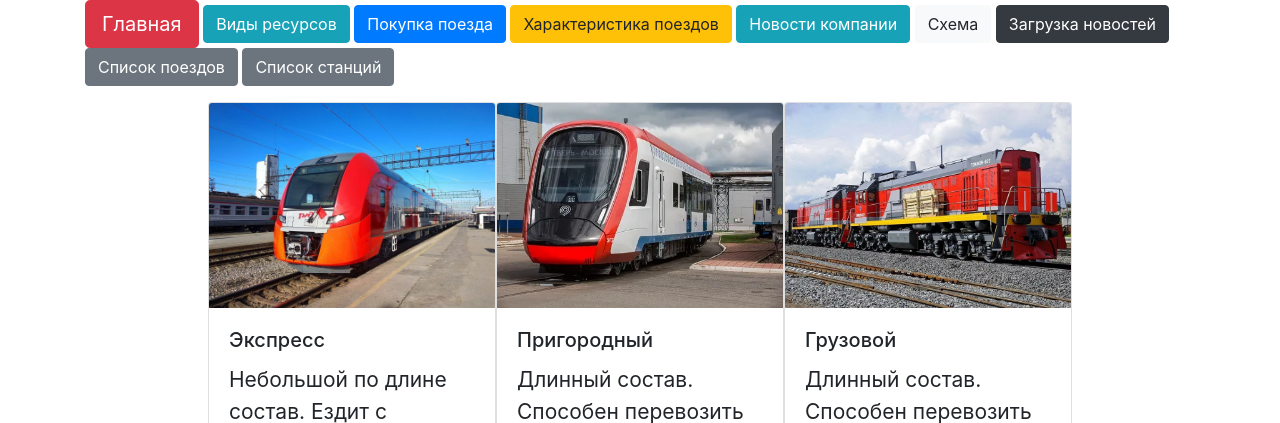
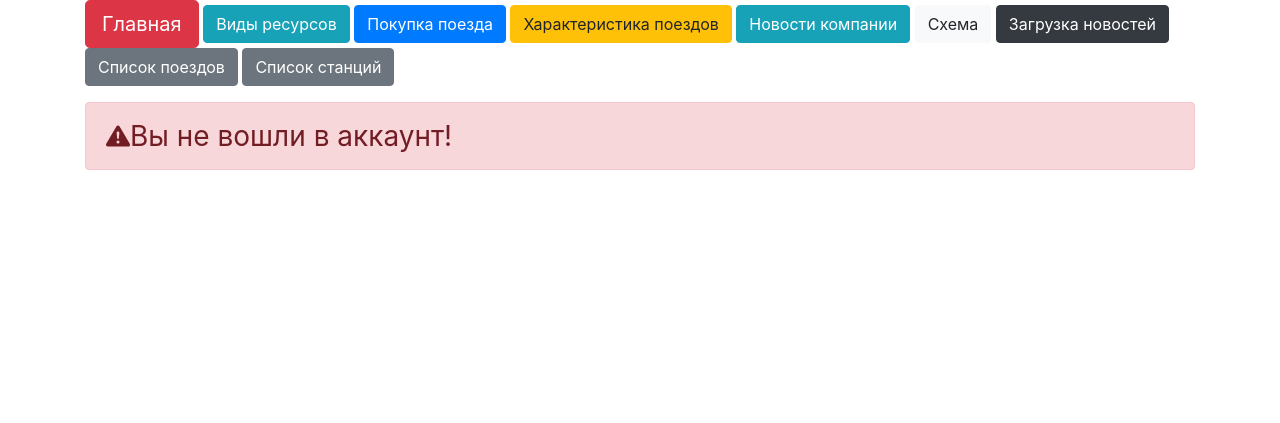
Before and after one commit to Neonchik4/Railway_Revolution, a Flask app: page /train_info in a window 1280 px wide. Shown: the part 70-493 px from the top of the page. After the commit the page ends 240 px from the top, so only its background shows below. Run offline with Flask 3, Linux system fonts and the light colour scheme; some libraries are stand-ins or nearby versions.

Commit message:
Train_bd 1.0

```diff
--- a/main.py
+++ b/main.py
@@ -25,6 +25,17 @@ api = Api(app)
 app.config['SECRET_KEY'] = 'yandexlyceum_secret_key'
 login_manager = LoginManager()
 login_manager.init_app(app)
+
+
+# @app.route('/station_info')
+# def resources():
+#     if current_user.is_authenticated:
+#         is_authenticated = True
+#     else:
+#         is_authenticated = False
+#     return render_template('station_info.html', **CONST_PARAMS, name_line=LINES,
+#                            lines=dic_line_to_stations,
+#                            is_authenticated=is_authenticated, title='Виды ресурсов')
 
 
 def maker_money_beautiful_format(number):
@@ -155,7 +166,8 @@ def buying_train():
     elif request.method == 'POST':
         params = dict(request.form)
         train_type = params['train_type']
-        cur = sqlite3.connect('db/Railway_data.db').cursor()
+        con = sqlite3.connect('db/Railway_data.db')
+        cur = con.cursor()
         # Заметка: переводим тип поезда в кириллицу
         if train_type == 'express':
             company.money -= LASTOCHKA_PRICE
@@ -172,10 +184,14 @@ def buying_train():
                         SET cash = {company.money}
                         WHERE id = 1""")
         update_money()
+        # имя поезда, пробел, № id
         line = params['line']
         station1 = params['station1']
         station2 = params['station2']
         trip_cost = params['trip_cost']
+        cur.execute(f"""INSERT INTO trains(name, station1, station2, price, line_id)
+                        VALUES('{train_type} №{line}', '{station1}', '{station2}', {trip_cost}, '{line}')""")
+        con.commit()
         return render_template('result_buying_train.html', train_type=train_type, line=line,
                                station1=station1, **CONST_PARAMS, title='Покупка поезда',
                                station2=station2, trip_cost=trip_cost)
@@ -342,6 +358,8 @@ cursor_sql1 = con1.cursor()
 LINES = [i[0] for i in cursor_sql1.execute('SELECT name FROM LINES').fetchall()]
 dic_line_to_stations = {i[0]: i[1].split(', ') for i in
                         cursor_sql1.execute('SELECT name, stations FROM LINES').fetchall()}
+print(LINES)
+print(dic_line_to_stations)
 
 RESOURCES = ['Нефтепродукты', "Строительные материалы", "Химическая продукция", "Металлопрокат",
              "Контейнеры", "Уголь", "Нефть", "Песок", "Глина", "Древесина", "Сталь", "Алюминий", "Зерно", "Сахар",
--- a/templates/train_info.html
+++ b/templates/train_info.html
@@ -11,6 +11,7 @@
     </style>
 </head>
 <body>
+{% if is_authenticated %}
 <div class="container_train_info">
     <div class="card" style="width: 18rem;">
         <img src="/static/img/lastochka.jpg" style="width: auto; height: 205px;" class="card-img-top" alt="...">
@@ -63,4 +64,15 @@
     </div>
 </div>
 </body>
+{% else %}
+<div class="alert alert-danger d-flex align-items-center" role="alert">
+    <svg xmlns="http://www.w3.org/2000/svg" width="24" height="24" fill="currentColor"
+         class="bi bi-exclamation-triangle-fill flex-shrink-0 me-2" viewBox="0 0 16 16">
+        <path d="M8.982 1.566a1.13 1.13 0 0 0-1.96 0L.165 13.233c-.457.778.091 1.767.98 1.767h13.713c.889 0 1.438-.99.98-1.767L8.982 1.566zM8 5c.535 0 .954.462.9.995l-.35 3.507a.552.552 0 0 1-1.1 0L7.1 5.995A.905.905 0 0 1 8 5zm.002 6a1 1 0 1 1 0 2 1 1 0 0 1 0-2z"/>
+    </svg>
+    <div id="div1">
+        Вы не вошли в аккаунт!
+    </div>
+</div>
+{% endif %}
 {% endblock %}
```
Also changed, not shown: templates/station_info.html (added).
